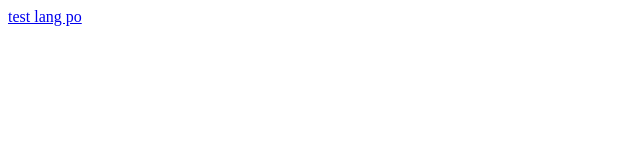
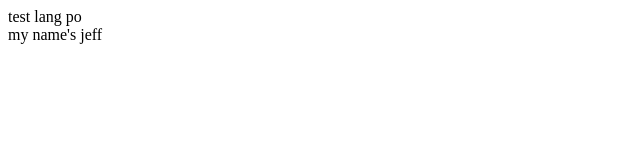
Before and after one commit to Timothy-src/learn, a plain HTML site: page index.html in a window 1280 px wide. Shown: the whole page, without its empty margins (0-640 px from the left). Drawn offline with Linux system fonts and the light colour scheme.

Commit message:
modified index.html test.css and added index.css

```diff
--- /dev/null
+++ b/index.css
@@ -0,0 +1,8 @@
+a {
+    text-decoration: none;
+    color: black;
+}
+
+a hover::after{
+    color: blue;
+}
--- a/index.html
+++ b/index.html
@@ -1,12 +1,13 @@
 <!DOCTYPE html>
 <html lang="en">
 <head>
+    <link rel="stylesheet" href="index.css">
     <meta charset="UTF-8">
     <meta name="viewport" content="width=device-width, initial-scale=1.0">
     <title>Document</title>
 </head>
 <body>
-    <a href="test.html">test lang po</a>
-
+    <a href="test.html">test lang po</a><br>
+    <a href="https://www.facebook.com/lors.chimmy">my name's jeff</a>
 </body>
 </html>
--- a/test.css
+++ b/test.css
@@ -11,6 +11,10 @@ body {
     /* ensures full height */
 }
 
+a {
+    text-decoration: none;
+    color: black;
+}
 
 .lyrics {
 
```
Also changed, not shown: console.js (added).
